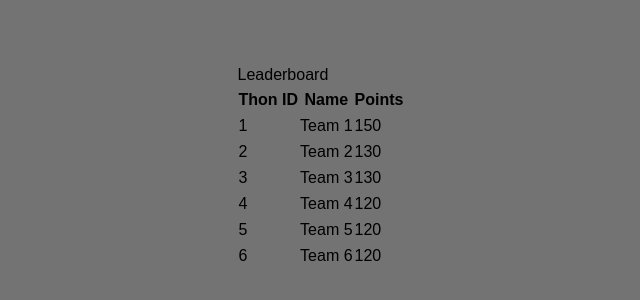
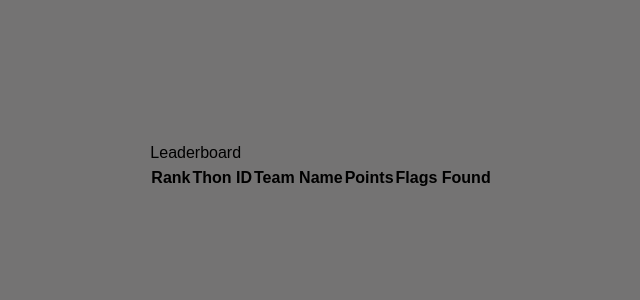
Before and after one commit to Adweeb252/HackethiX-CTF, a React (Vite) app: page /Leaderboard in a window 1280 px wide. Shown: the part 234-534 px from the top of the page, without its empty margins (319-959 px from the left). Built offline with nearby package versions, Linux system fonts and the light colour scheme.

Commit message:
leaderboard

```diff
--- /dev/null
+++ b/src/Context/formContext.jsx
@@ -0,0 +1,14 @@
+// src/context/FormDataContext.js
+import React, { createContext, useState } from "react";
+
+export const FormDataContext = createContext();
+
+export const FormDataProvider = ({ children }) => {
+  const [formData, setFormData] = useState(null);
+
+  return (
+    <FormDataContext.Provider value={{ formData, setFormData }}>
+      {children}
+    </FormDataContext.Provider>
+  );
+};
--- a/src/components/EventForm.jsx
+++ b/src/components/EventForm.jsx
@@ -1,32 +1,65 @@
-import { useState } from "react";
+import { useState, useContext } from "react";
+import Leaderboard from "../pages/Leaderboard";
+import { FormDataContext } from "../Context/formContext";
 
 const EventForm = () => {
+  const { setFormData } = useContext(FormDataContext);
   const [eventId, setEventId] = useState("");
   const [teamName, setTeamName] = useState("");
-  const [flags, setFlags] = useState(Array(10).fill(""));
+  const [flag, setFlag] = useState("");
+  const [flags] = useState([
+    { flag: "flag1", score: 100 },
+    { flag: "flag2", score: 100 },
+    { flag: "flag3", score: 100 },
+    { flag: "flag4", score: 100 },
+    { flag: "flag5", score: 100 },
+    { flag: "flag6", score: 100 },
+    { flag: "flag7", score: 100 },
+    { flag: "flag8", score: 100 },
+    { flag: "flag9", score: 100 },
+    { flag: "flag10", score: 100 },
+  ]);
 
-  const handleFlagChange = (index, value) => {
-    const updatedFlags = [...flags];
-    updatedFlags[index] = value;
-    setFlags(updatedFlags);
-  };
+  // const handleFlagChange = (index, value) => {
+  //   const updatedFlags = [...flags];
+  //   updatedFlags[index] = value;
+  //   setFlags(updatedFlags);
+  // };
 
   const handleSubmit = (e) => {
     e.preventDefault();
-    const formData = {
+    const validFlag = flags.find((f) => f.flag === flag);
+
+    if (!validFlag) {
+      alert("Invalid flag. Please try again.");
+      return; // Stop the form submission if the flag is invalid
+    }
+    const newFormData = {
       eventId,
       teamName,
-      flags,
+      flag,
     };
-    console.log("Form Data Submitted:", formData);
+    setFormData(newFormData); // Store the submitted data
+    setEventId(""); // Clear the form fields after submission
+    setTeamName("");
+    setFlag("");
+    console.log("Form Data Submitted:", newFormData);
   };
 
   return (
     <div className="max-w-lg mx-auto p-5    ">
-      <h1 className="text-3xl font-bold text-center mb-6 text-gray-300">Submission Page</h1>
-      <form onSubmit={handleSubmit} className="space-y-6 bg-gray-800 p-6 rounded-lg shadow-lg">
+      <h1 className="text-3xl font-bold text-center mb-6 text-gray-300">
+        Submission Page
+      </h1>
+      <form
+        onSubmit={handleSubmit}
+        className="space-y-6 bg-gray-800 p-6 rounded-lg shadow-lg"
+      >
         <div>
-          <label htmlFor="eventId" className="block text-white font-medium mb-2">
+          <label
+            htmlFor="eventId"
+            className="block text-white font-medium mb-2"
+          >
             Thon ID
           </label>
           <input
@@ -40,7 +73,10 @@ const EventForm = () => {
         </div>
 
         <div>
-          <label htmlFor="teamName" className="block text-white font-medium mb-2">
+          <label
+            htmlFor="teamName"
+            className="block text-white font-medium mb-2"
+          >
             Team Name
           </label>
           <input
@@ -54,19 +90,17 @@ const EventForm = () => {
         </div>
 
         <div>
-          <label className="block text-white font-medium mb-2">Flags</label>
-          {flags.map((flag, index) => (
-            <div key={index} className="mb-3">
+          <label className="block text-white font-medium mb-2">Flag</label>
+          <div className="mb-3">
             <input
               type="text"
-                placeholder={`Flag ${index + 1}`}
+              placeholder="Flag"
               value={flag}
-                onChange={(e) => handleFlagChange(index, e.target.value)}
+              onChange={(e) => setFlag(e.target.value)}
               className="w-full p-2 rounded-lg bg-gray-700 text-white focus:outline-none"
               required
             />
           </div>
-          ))}
         </div>
 
         <div>
--- a/src/components/LeaderboardComp.jsx
+++ b/src/components/LeaderboardComp.jsx
@@ -1,28 +1,43 @@
 const LeaderboardComp = ({ data }) => {
   return (
     <div className="max-w-2xl mx-auto p-4">
-      <h1 className="text-4xl font-bold text-center text-gray-300 p-5 mb-6">Leaderboard</h1>
+      <h1 className="text-4xl font-bold text-center text-gray-300 p-5 mb-6">
+        Leaderboard
+      </h1>
       <div className="bg-gray-800 rounded-lg shadow-lg overflow-hidden">
         <table className="min-w-full bg-gray-900">
           <thead>
             <tr>
               <th className="px-6 py-3 text-left text-xs font-medium text-gray-400 uppercase tracking-wider">
+                Rank
+              </th>
+              <th className="px-6 py-3 text-left text-xs font-medium text-gray-400 uppercase tracking-wider">
                 Thon ID
               </th>
               <th className="px-6 py-3 text-left text-xs font-medium text-gray-400 uppercase tracking-wider">
-                Name
+                Team Name
               </th>
               <th className="px-6 py-3 text-left text-xs font-medium text-gray-400 uppercase tracking-wider">
                 Points
               </th>
+              <th className="px-6 py-3 text-left text-xs font-medium text-gray-400 uppercase tracking-wider">
+                Flags Found
+              </th>
             </tr>
           </thead>
           <tbody>
-            {data.map((user, index) => (
-              <tr key={user.id} className={index % 2 === 0 ? 'bg-gray-800' : 'bg-gray-700'}>
+            {data.map((team, index) => (
+              <tr
+                key={index}
+                className={index % 2 === 0 ? "bg-gray-800" : "bg-gray-700"}
+              >
                 <td className="px-6 py-4 text-white">{index + 1}</td>
-                <td className="px-6 py-4 text-white">{user.name}</td>
-                <td className="px-6 py-4 text-white">{user.points}</td>
+                <td className="px-6 py-4 text-white">{team.eventId}</td>
+                <td className="px-6 py-4 text-white">{team.teamName}</td>
+                <td className="px-6 py-4 text-white">
+                  {team.score.toFixed(2)}
+                </td>
+                <td className="px-6 py-4 text-white">{team.flagsFound}</td>
               </tr>
             ))}
           </tbody>
--- a/src/pages/Leaderboard.jsx
+++ b/src/pages/Leaderboard.jsx
@@ -1,18 +1,113 @@
-import LeaderboardComp from '../components/LeaderboardComp';
+import LeaderboardComp from "../components/LeaderboardComp";
+import { FormDataContext } from "../Context/formContext";
+import React, { useState, useEffect, useContext } from "react";
+function Leaderboard() {
+  const [flags] = useState([
+    { flag: "flag1", score: 100 },
+    { flag: "flag2", score: 100 },
+    { flag: "flag3", score: 100 },
+    { flag: "flag4", score: 100 },
+    { flag: "flag5", score: 100 },
+    { flag: "flag6", score: 100 },
+    { flag: "flag7", score: 100 },
+    { flag: "flag8", score: 100 },
+    { flag: "flag9", score: 100 },
+    { flag: "flag10", score: 100 },
+  ]);
+  // const leaderboardData = [
+  //   { id: 1000, name: "Team 1", points: 150 },
+  //   { id: 1001, name: "Team 2", points: 130 },
+  //   { id: 1002, name: "Team 3", points: 130 },
+  //   { id: 1003, name: "Team 4", points: 120 },
+  //   { id: 1004, name: "Team 5", points: 120 },
+  //   { id: 1005, name: "Team 6", points: 120 },
+  // ];
+  const { formData } = useContext(FormDataContext);
+  const [leaderboard, setLeaderboard] = useState(() => {
+    // Load leaderboard from local storage
+    const storedLeaderboard = localStorage.getItem("leaderboard");
+    return storedLeaderboard ? JSON.parse(storedLeaderboard) : [];
+  });
+  const [startTime] = useState(Date.now());
 
-function Leaderboard() {
-  const leaderboardData = [
-    { id: 1000, name: "Team 1", points: 150 },
-    { id: 1001, name: "Team 2", points: 130 },
-    { id: 1002, name: "Team 3", points: 130 },
-    { id: 1003, name: "Team 4", points: 120 },
-    { id: 1004, name: "Team 5", points: 120 },
-    { id: 1005, name: "Team 6", points: 120 },
-  ];
+  // Update local storage whenever the leaderboard changes
+  useEffect(() => {
+    localStorage.setItem("leaderboard", JSON.stringify(leaderboard));
+  }, [leaderboard]);
 
+  // Function to calculate decaying multiplier as time passes
+  const getMultiplier = () => {
+    const timePassed = Date.now() - startTime;
+    const decayConstant = 0.000256; // You can adjust this constant to make the decay faster/slower
+    return 1 / (1 + decayConstant * timePassed);
+  };
+  useEffect(() => {
+    if (formData) {
+      console.log("Form data received in Leaderboard:", formData);
+      // Add logic here to update the leaderboard with formData
+    } else {
+      console.log("No form data received yet.");
+    }
+    if (formData) {
+      const { eventId, teamName, flag } = formData;
+      const flagIndex = flags.findIndex((f) => f.flag === flag);
+      if (flagIndex === -1) {
+        return;
+      }
+
+      const flagScore = flags[flagIndex].score;
+      const multiplier = getMultiplier();
+
+      setLeaderboard((prev) => {
+        const teamIndex = prev.findIndex((t) => t.teamName === teamName);
+
+        if (teamIndex >= 0) {
+          // Team already exists
+          const team = prev[teamIndex];
+
+          // Check if the flag has already been submitted
+          if (team.flagsSubmitted[flagIndex].submitted) {
+            return prev; // Don't update the leaderboard
+          }
+          // Update team score and mark flag as submitted
+          team.score += flagScore * multiplier;
+          team.flagsFound += 1;
+          team.flagsSubmitted[flagIndex] = {
+            submitted: true,
+            submissionTime: Date.now(), // Mark submission time
+          };
+        } else {
+          // New team, add them to the leaderboard
+          const newTeam = {
+            eventId,
+            teamName,
+            score: flagScore * multiplier,
+            flagsFound: 1,
+            flagsSubmitted: Array(flags.length).fill({
+              submitted: false,
+              submissionTime: null,
+            }),
+          };
+          newTeam.flagsSubmitted[flagIndex] = {
+            submitted: true,
+            submissionTime: Date.now(), // Mark submission time
+          };
+          prev.push(newTeam);
+        }
+
+        // Sort leaderboard by score, then by flags found
+        return [...prev].sort((a, b) => {
+          if (b.score === a.score) {
+            return b.flagsFound - a.flagsFound;
+          }
+          return b.score - a.score;
+        });
+      });
+    }
+  }, [formData]);
   return (
-    <div className='h-[100vh] w-[100vw] bg-gray-600'>
-      <LeaderboardComp data={leaderboardData} />
+    <div className="h-[100vh] w-[100vw] bg-gray-600">
+      <LeaderboardComp data={leaderboard} />
     </div>
   );
 }
```
Also changed, not shown: src/App.jsx (+40 -16 lines). Lines whose indentation alone changed are shown as unchanged.
